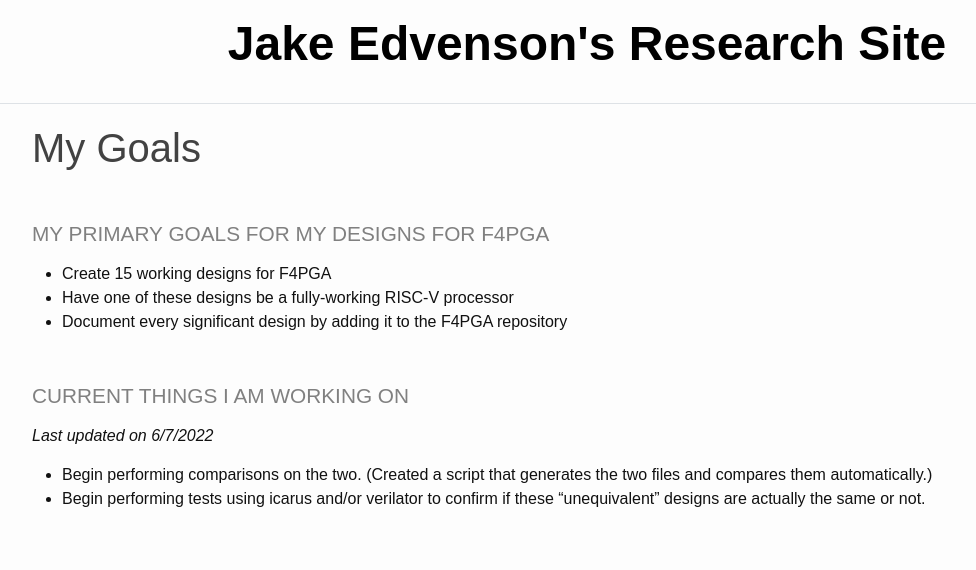
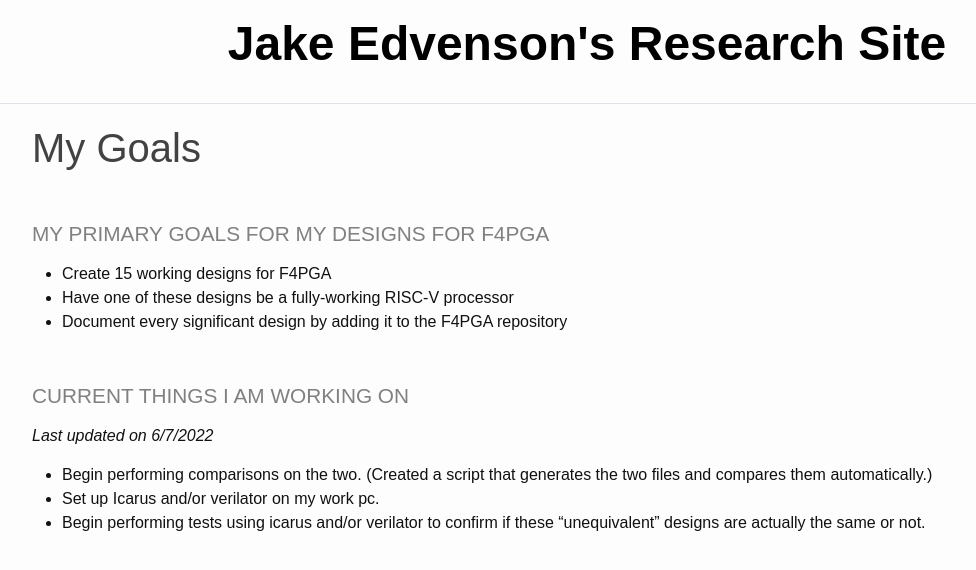
Before and after one commit to JakeEdvenson/JakeEdvenson.github.io, a Jekyll site: the page built from _pages/goals.md, in a window 1280 px wide. Shown: the top 570 px of the page, without its empty margins (53-1029 px from the left). Built offline with Jekyll 4.4.1, drawn with Linux system fonts in a browser that asks for light colours.

Commit message:
Update goals.md

```diff
--- a/_pages/goals.md
+++ b/_pages/goals.md
@@ -11,4 +11,5 @@ title: My Goals
 ### Current Things I am working on
 *Last updated on 6/7/2022*
 * Begin performing comparisons on the two. (Created a script that generates the two files and compares them automatically.)
+* Set up Icarus and/or verilator on my work pc.
 * Begin performing tests using icarus and/or verilator to confirm if these "unequivalent" designs are actually the same or not.
```
